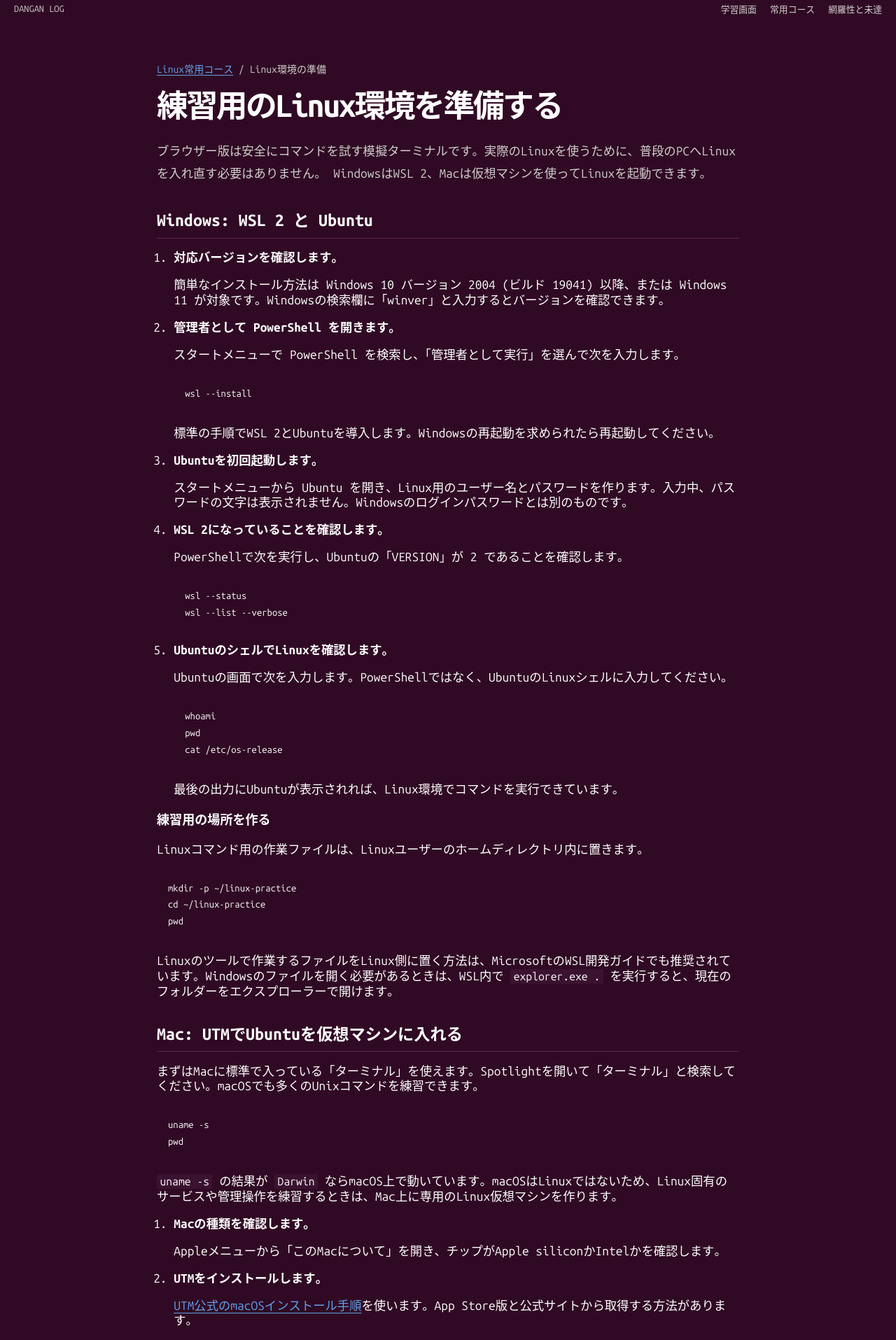
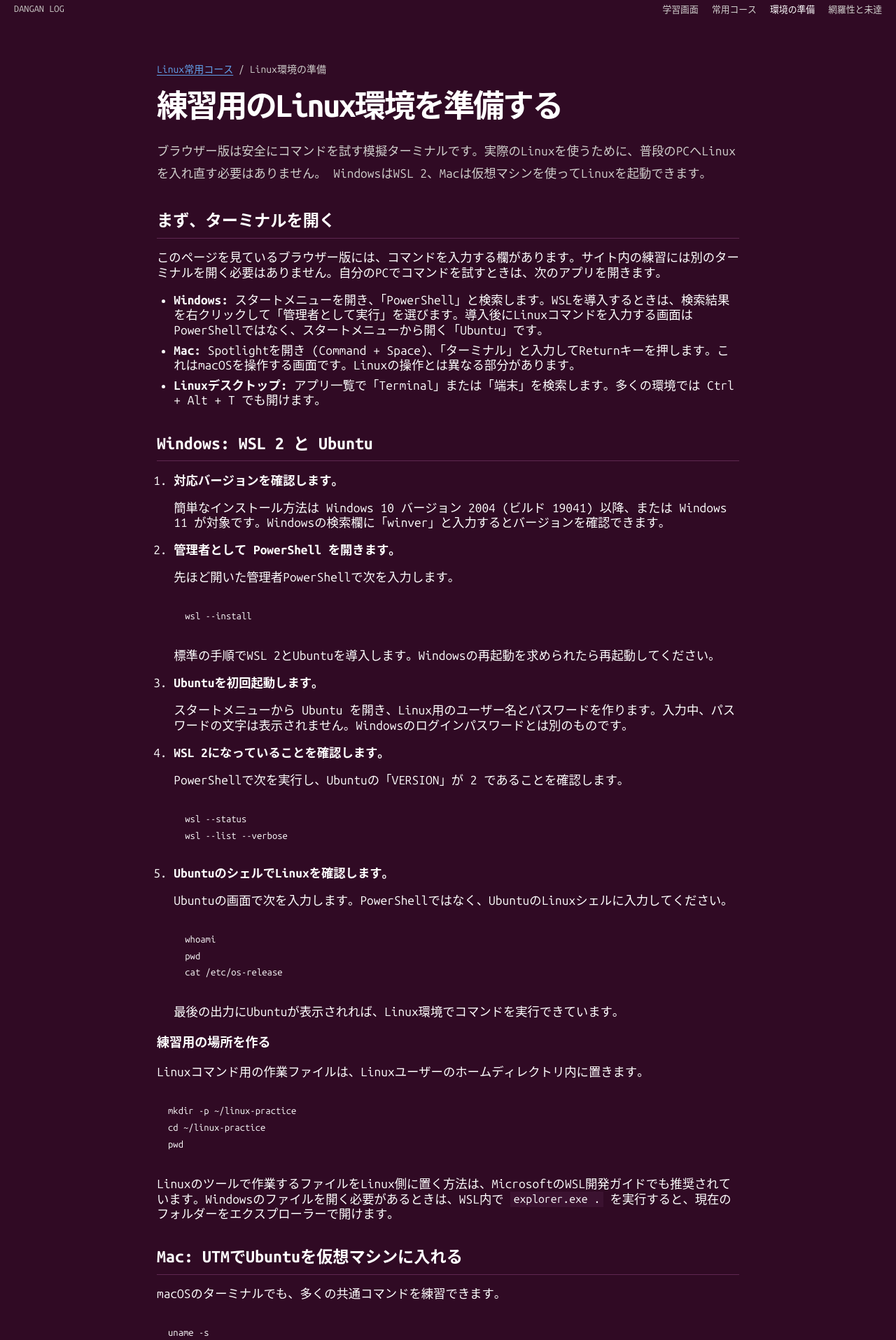
Before and after one commit to leo0607y/LinuxDOJO, a Next.js app in the folder web/danganlog/: page /course/real-linux in a window 1280 px wide. Shown: the top 1915 px of the page at 70% size. Built offline with nearby package versions, Linux system fonts and the light colour scheme.

Commit message:
Explain how to open a terminal on each platform

```diff
--- a/web/danganlog/app/course/real-linux/page.jsx
+++ b/web/danganlog/app/course/real-linux/page.jsx
@@ -17,6 +17,16 @@ export default function RealLinuxGuide() {
       </p>
 
       <section>
+        <h2>まず、ターミナルを開く</h2>
+        <p>このページを見ているブラウザー版には、コマンドを入力する欄があります。サイト内の練習には別のターミナルを開く必要はありません。自分のPCでコマンドを試すときは、次のアプリを開きます。</p>
+        <ul className={styles.list}>
+          <li><strong>Windows:</strong> スタートメニューを開き、「PowerShell」と検索します。WSLを導入するときは、検索結果を右クリックして「管理者として実行」を選びます。導入後にLinuxコマンドを入力する画面はPowerShellではなく、スタートメニューから開く「Ubuntu」です。</li>
+          <li><strong>Mac:</strong> Spotlightを開き (Command + Space)、「ターミナル」と入力してReturnキーを押します。これはmacOSを操作する画面です。Linuxの操作とは異なる部分があります。</li>
+          <li><strong>Linuxデスクトップ:</strong> アプリ一覧で「Terminal」または「端末」を検索します。多くの環境では Ctrl + Alt + T でも開けます。</li>
+        </ul>
+      </section>
+
+      <section>
         <h2>Windows: WSL 2 と Ubuntu</h2>
         <ol className={styles.list}>
           <li>
@@ -25,7 +35,7 @@ export default function RealLinuxGuide() {
           </li>
           <li>
             <strong>管理者として PowerShell を開きます。</strong>
-            <p>スタートメニューで PowerShell を検索し、「管理者として実行」を選んで次を入力します。</p>
+            <p>先ほど開いた管理者PowerShellで次を入力します。</p>
             <pre className={styles.pre}><code>wsl --install</code></pre>
             <p>標準の手順でWSL 2とUbuntuを導入します。Windowsの再起動を求められたら再起動してください。</p>
           </li>
@@ -54,7 +64,7 @@ export default function RealLinuxGuide() {
 
       <section>
         <h2>Mac: UTMでUbuntuを仮想マシンに入れる</h2>
-        <p>まずはMacに標準で入っている「ターミナル」を使えます。Spotlightを開いて「ターミナル」と検索してください。macOSでも多くのUnixコマンドを練習できます。</p>
+        <p>macOSのターミナルでも、多くの共通コマンドを練習できます。</p>
         <pre className={styles.pre}><code>{'uname -s\npwd'}</code></pre>
         <p><code>uname -s</code> の結果が <code>Darwin</code> ならmacOS上で動いています。macOSはLinuxではないため、Linux固有のサービスや管理操作を練習するときは、Mac上に専用のLinux仮想マシンを作ります。</p>
         <ol className={styles.list}>
--- a/web/danganlog/components/Masthead.jsx
+++ b/web/danganlog/components/Masthead.jsx
@@ -6,7 +6,7 @@ import { usePathname } from 'next/navigation';
 export default function Masthead() {
   const path = usePathname();
   useEffect(() => { applyTheme(readPrefs().theme); }, []);
-  const links = [['/', '学習画面'], ['/course/', '常用コース'], ['/course/coverage/', '網羅性と未達']];
+  const links = [['/', '学習画面'], ['/course/', '常用コース'], ['/course/real-linux/', '環境の準備'], ['/course/coverage/', '網羅性と未達']];
   return (
     <header className="masthead">
       <div className="masthead-inner">
```
Also changed, not shown: 2 other files (tests, documents, lock files or other folders).
